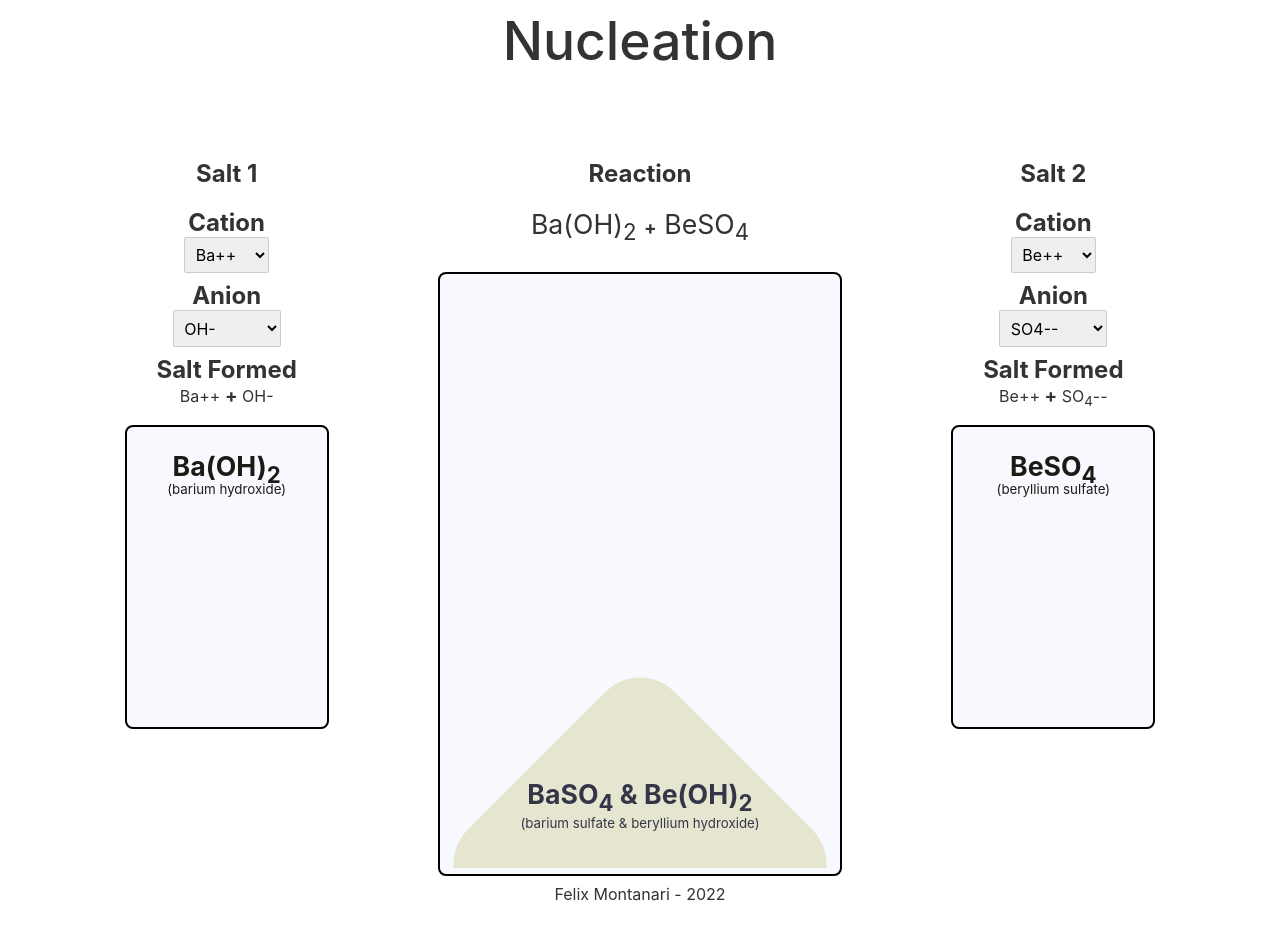
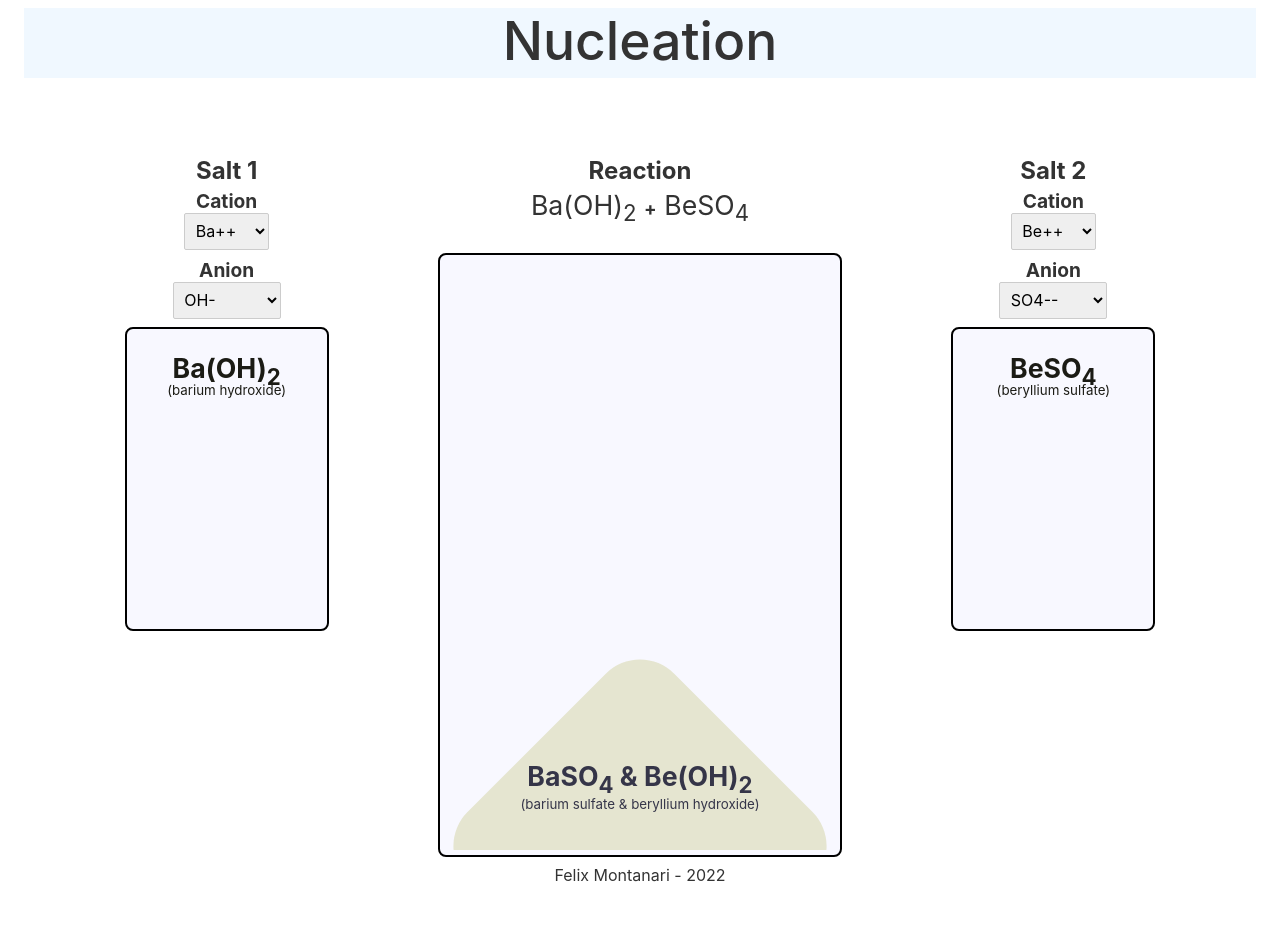
Before and after one commit to CaptainBoggle/nucleation, a Svelte app: page / in a window 1280 px wide. Shown: the top 940 px of the page. Built offline with nearby package versions, Linux system fonts and the light colour scheme.

Commit message:
Light Blue background on Header and Spacing and font size fixes on Salt sections and commented out salt formed section.

```diff
--- a/src/App.svelte
+++ b/src/App.svelte
@@ -308,12 +308,17 @@ REACTION_TABLE: [
         </select>
       </div>
 
+      <!--
+        FERLIX DO YOU NEED THIS SHIT??
+      <div>
         <h2>Salt Formed</h2>
         <p>
           {@html S}{@html subs(leftSelectedCation)}
           <span style="font-size: 14pt; font-weight: bold;">+</span>
           {@html subs(leftSelectedAnion)}{@html S}
         </p>
+      </div>
+      -->
       {#if leftSalt.soluble}
         <div class="rectangle" style="--solute-colour: {leftSalt.colour}ea">
           <h2 class="beakerHead">
@@ -361,12 +366,17 @@ REACTION_TABLE: [
         </select>
       </div>
 
+      <!--
+        FERLIX DO YOU NEED THIS
+      <div>
         <h2>Salt Formed</h2>
         <p>
           {@html S}{@html subs(rightSelectedCation)}
           <span style="font-size: 14pt; font-weight: bold;">+</span>
           {@html subs(rightSelectedAnion)}{@html S}
         </p>
+      </div>
+      -->
       {#if rightSalt.soluble}
         <div class="rectangle" style="--solute-colour: {rightSalt.colour}ea">
           <h2 class="beakerHead">
@@ -498,6 +508,8 @@ REACTION_TABLE: [
     font-size: 40pt;
     font-weight: 500;
     grid-area: header;
+    background-color: aliceblue;
+    height: 70px;
   }
   .leftinput {
     grid-area: leftinput;
@@ -556,7 +568,11 @@ REACTION_TABLE: [
 
     overflow: hidden;
   }
+  h1 {
+    margin-bottom: 4px;
+  }
   h2 {
+    font-size: larger;
     margin-top: 0;
     margin-bottom: 0;
     clear: both;
```
Lines whose indentation alone changed are shown as unchanged.
